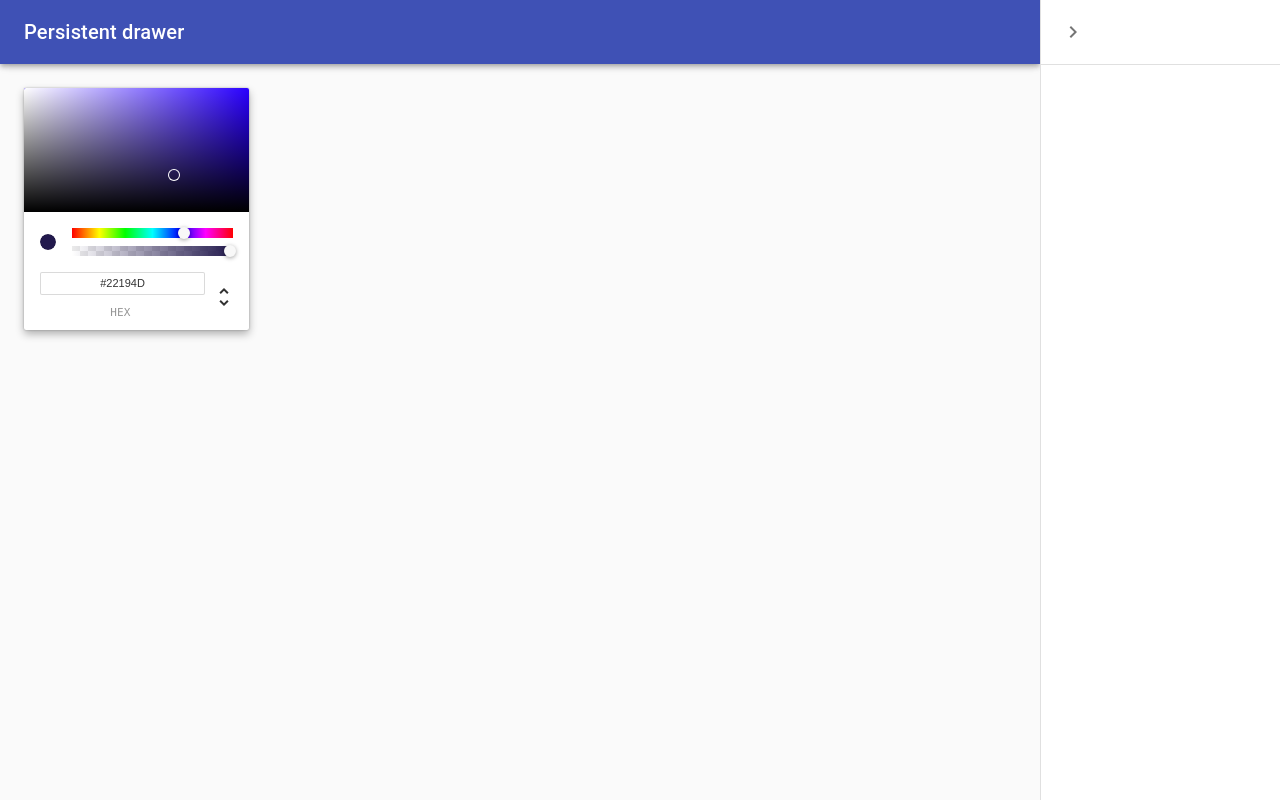
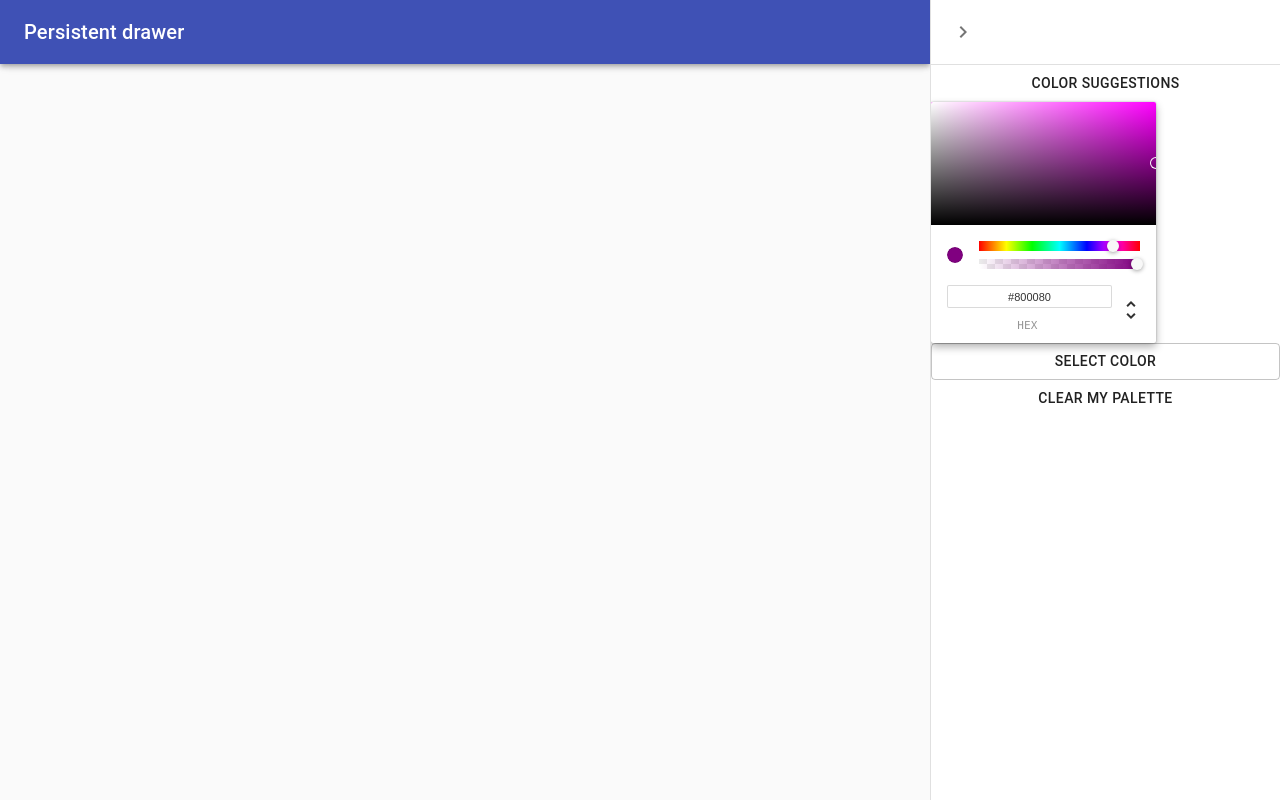
Before and after one commit to kimiakamrava/collage-app-frontend, a React (Create React App) app: page /palette/new in a window 1280 px wide. Both pictures are taken after a click on the button "open drawer". Built offline with nearby package versions, Linux system fonts and the light colour scheme.

Commit message:
no validation yet

```diff
--- a/package.json
+++ b/package.json
@@ -15,6 +15,7 @@
     "react-color": "^2.19.3",
     "react-copy-to-clipboard": "^5.0.3",
     "react-dom": "^17.0.1",
+    "react-redux": "^7.2.2",
     "react-router-dom": "^5.2.0",
     "react-scripts": "4.0.3",
     "web-vitals": "^1.0.1"
--- a/src/CreatePalette.js
+++ b/src/CreatePalette.js
@@ -8,13 +8,14 @@ import CssBaseline from '@material-ui/core/CssBaseline';
 import Typography from '@material-ui/core/Typography';
 import Divider from '@material-ui/core/Divider';
 import IconButton from '@material-ui/core/IconButton';
+import Button from '@material-ui/core/Button';
 import MenuIcon from '@material-ui/icons/Menu';
 import ChevronLeftIcon from '@material-ui/icons/ChevronLeft';
 import ChevronRightIcon from '@material-ui/icons/ChevronRight';
 import {ChromePicker} from 'react-color';
 
 
-const drawerWidth = 240;
+const drawerWidth = 350;
 
 
 const useStyles = makeStyles((theme) => ({
@@ -126,7 +127,7 @@ export default function CreatePalette() {
           })}
         >
           <div className={classes.drawerHeader} />
-          <ChromePicker/>
+
 
         </main>
         <Drawer
@@ -139,11 +140,18 @@ export default function CreatePalette() {
           }}
         >
           <div className={classes.drawerHeader}>
+
             <IconButton onClick={handleDrawerClose}>
               {theme.direction === 'rtl' ? <ChevronLeftIcon /> : <ChevronRightIcon />}
             </IconButton>
           </div>
           <Divider />
+          <Button variant='text' color='white'>Color Suggestions</Button>
+          <ChromePicker color="purple" onChangeComplete={(newColor)=> console.log(newColor)}/>
+
+          <Button variant='outlined' color='gray'>Select Color</Button>
+           <Button variant='text' color='gray'>Clear My Palette</Button>
+
         </Drawer>
       </div>
     );
```
Also changed, not shown: 1 other file (tests, documents, lock files or other folders).
